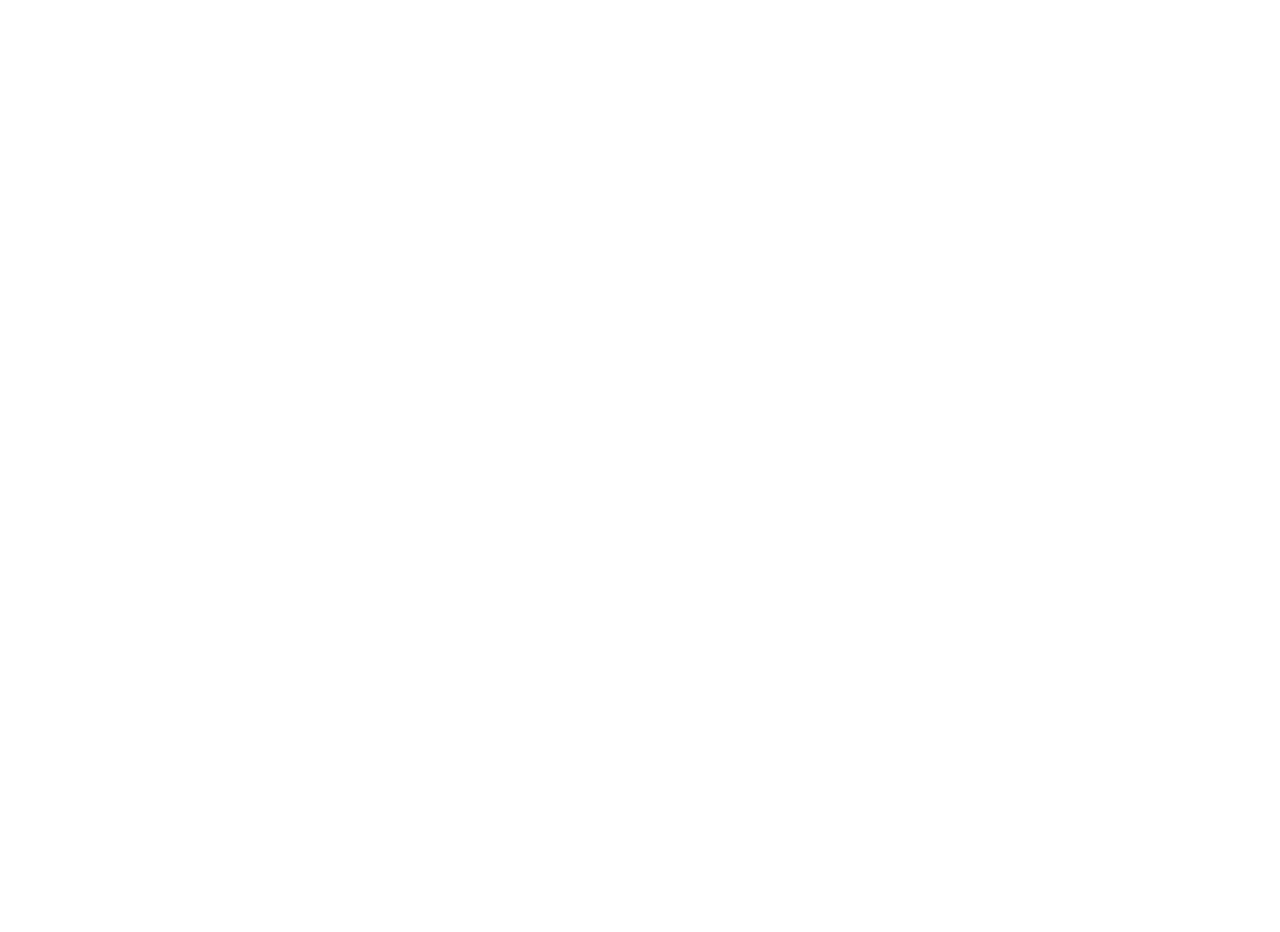
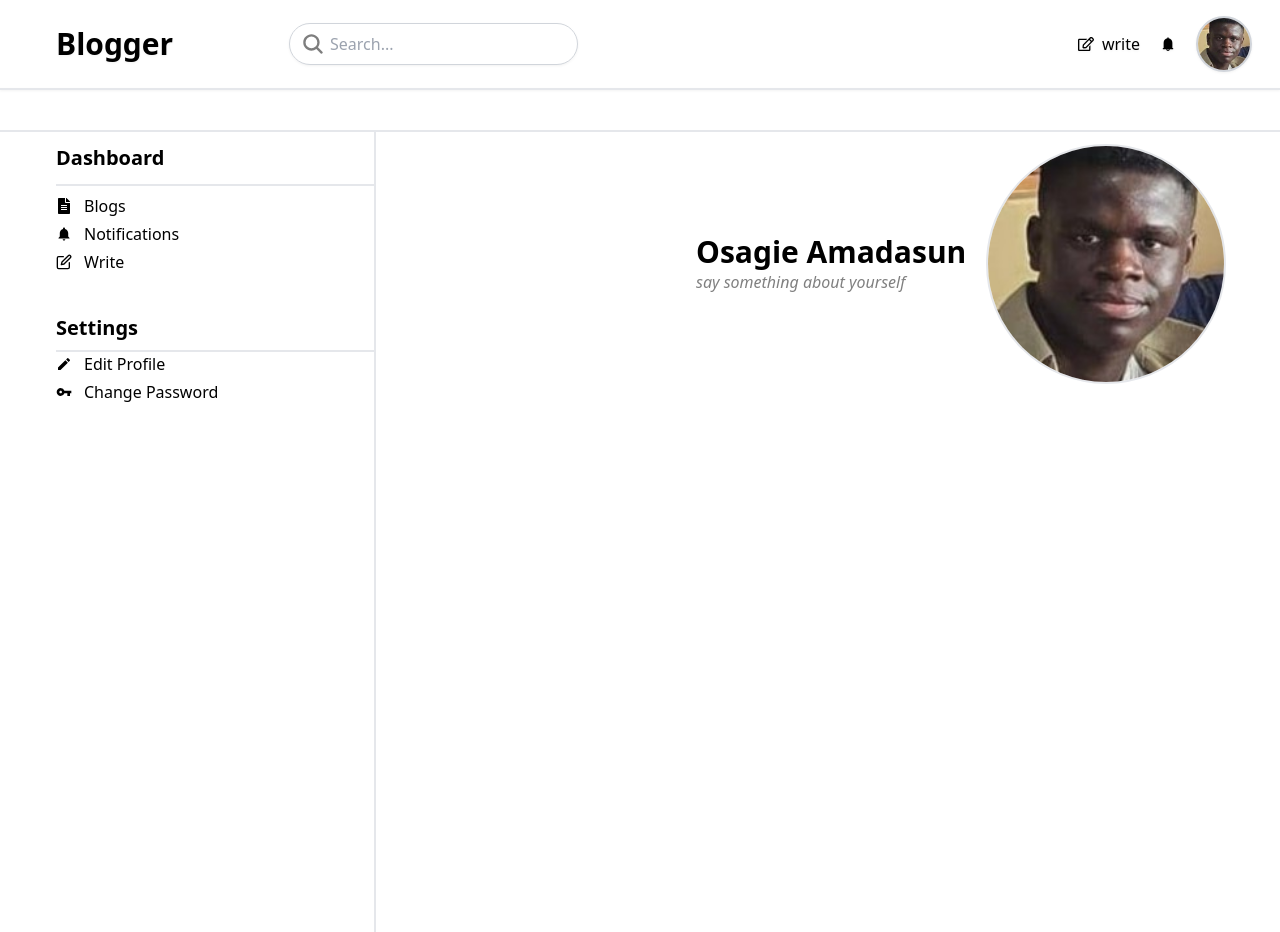
Before and after one commit to osagie-amadasun/blog-app-client, a React (Vite) app: page /adminDashboard in a window 1280 px wide. Before the commit this address had no page. Before the commit the page ends 800 px from the top, so only its background shows below. Built offline with nearby package versions, Linux system fonts and the light colour scheme.

Commit message:
first client side remote commit

```diff
--- a/package.json
+++ b/package.json
@@ -17,6 +17,7 @@
     "react": "^18.3.1",
     "react-dom": "^18.3.1",
     "react-icons": "^5.4.0",
+    "react-quill": "^2.0.0",
     "react-router-dom": "^7.1.1"
   },
   "devDependencies": {
@@ -32,6 +33,6 @@
     "globals": "^15.14.0",
     "postcss": "^8.4.49",
     "tailwindcss": "^3.4.17",
-    "vite": "^6.0.5"
+    "vite": "^6.0.6"
   }
 }
--- a/src/App.jsx
+++ b/src/App.jsx
@@ -4,6 +4,7 @@ import WelcomePage from './pages/WelcomePage'
 import HomePage from './pages/HomePage'
 import AuthenticationPage from './pages/AuthenticationPage'
 import BlogPage01 from './pages/BlogPage01'
+import AdminDashboard from './pages/AdminDashboard'
 
 function App() {
   return (
@@ -12,6 +13,7 @@ function App() {
           <Routes>
             <Route path='/welcomeLandingPage' element={<WelcomePage />} />
             <Route path='/' element={<HomePage />} />
+            <Route path='/adminDashboard' element={<AdminDashboard />} />
             <Route path='/userAuthentication' element={<AuthenticationPage />} />
             <Route path='blog001' element={<BlogPage01 />} />
           </Routes>
--- a/src/components/Navbar.jsx
+++ b/src/components/Navbar.jsx
@@ -4,8 +4,7 @@ import { FaRegEdit } from 'react-icons/fa';
 import { IoSearch } from 'react-icons/io5';
 import { IoMenu } from "react-icons/io5";
 import { IoIosClose } from "react-icons/io";
-
-import profilePic from "../assets/profilePic.jpg";
+import amadasun from '../assets/amadasun.jpg'
 import { useNavigate } from 'react-router-dom';
 
 const Navbar = () => {
@@ -40,9 +39,10 @@ const Navbar = () => {
           <AiFillBell />
           <div>
             <img
-              src={profilePic}
+              onClick={() => navigation("/adminDashboard")}
+              src={amadasun}
               alt="profile image"
-              className="w-14 h-14 rounded-full object-cover border-2 border-gray-300"
+              className="w-14 h-14 rounded-full object-cover border-2 border-gray-300 cursor-pointer"
             />
           </div>
         </div>
--- /dev/null
+++ b/src/pages/AdminDashboard.jsx
@@ -0,0 +1,73 @@
+import React from 'react'
+import Navbar from '../components/Navbar'
+import { FaFileAlt } from "react-icons/fa";
+import { IoMdNotifications } from "react-icons/io";
+import { FiEdit } from "react-icons/fi";
+import { MdModeEdit } from "react-icons/md";
+import { MdVpnKey } from "react-icons/md";
+import amadasun from '../assets/amadasun.jpg'
+
+
+
+function AdminDashboard() {
+  return (
+    <div>
+        <Navbar />
+        <div className='border-b-2 mt-10'></div>
+
+        <div className='flex'>
+          <section className='ml-14 border-r-2 w-1/4 h-screen'>
+            <div>
+              <p className='font-bold text-xl mt-3 mb-2 pb-3 border-b-2'>Dashboard</p>
+              <div className='space-y-1'>
+                <div className='flex items-center gap-3 cursor-pointer hover:underline'>
+                  <FaFileAlt />
+                  <p>Blogs</p>
+                </div>
+                <div className='flex items-center gap-3 cursor-pointer hover:underline'>
+                  <IoMdNotifications />
+                  <p>Notifications</p>
+                </div>
+                <div className='flex items-center gap-3 cursor-pointer hover:underline'>
+                  <FiEdit />
+                  <p>Write</p>
+                </div>
+              </div>
+            </div>
+
+            <div>
+              <div className='mt-10'>
+                <p className='font-bold text-xl border-b-2 pb-2'>Settings</p>
+                <div className='space-y-1'>
+                  <div className='flex items-center gap-3 cursor-pointer hover:underline'>
+                    <MdModeEdit />
+                    <p>Edit Profile</p>
+                  </div>
+                  <div className='flex items-center gap-3 cursor-pointer hover:underline'>
+                    <MdVpnKey />
+                    <p>Change Password</p >
+                  </div>
+                </div>
+              </div>
+            </div>
+          </section>
+
+          <section>
+            <div className='container flex flex-row-reverse items-center gap-5 ml-40 mt-3'>
+              <img
+                src={amadasun}
+                alt="pfp of a man named amadasun"
+                className='w-60 h-60 rounded-full object-cover border-2'
+              />
+              <div>
+                <h1 className='font-bold text-3xl'>Osagie Amadasun</h1>
+                <i className='opacity-50'>say something about yourself</i>
+              </div>
+            </div>
+          </section>
+        </div>
+    </div>
+  )
+}
+
+export default AdminDashboard
```
Also changed, not shown: server.js (deleted, +0 -16 lines), src/assets/amadasun.jpg (added), 1 other file (tests, documents, lock files or other folders).
